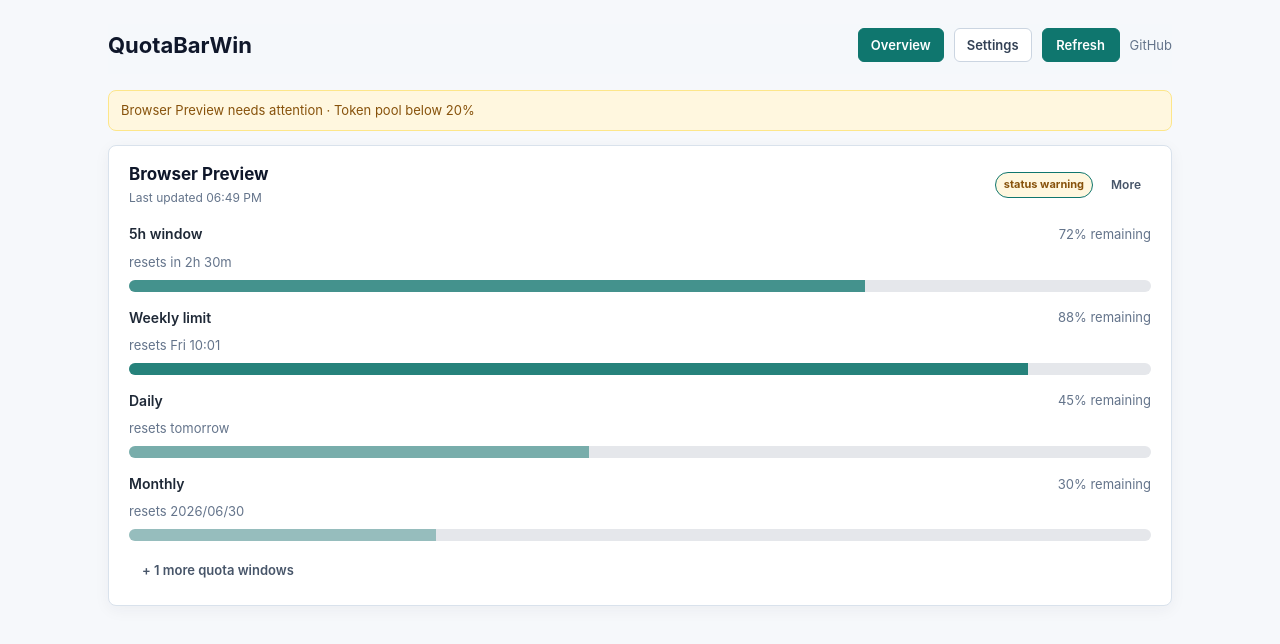
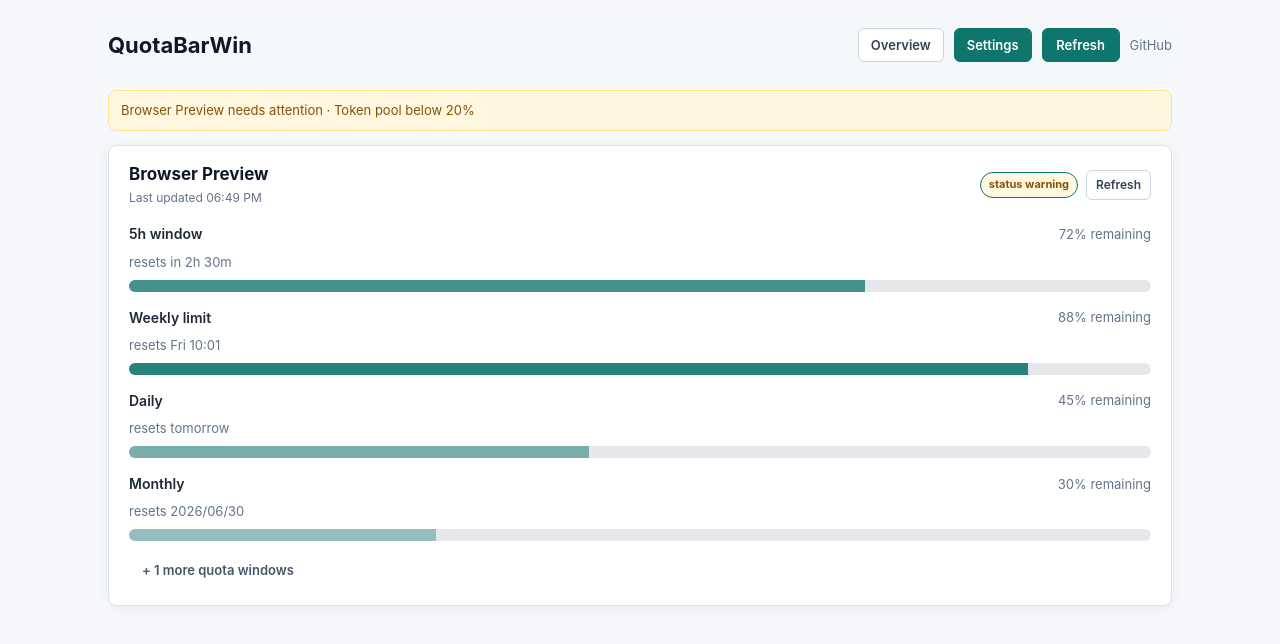
Before and after one commit to Shawlaw/QuotaBarWin, a React (Vite) app: page / in a window 1280 px wide. Shown: the top 644 px of the page. Built offline with nearby package versions, Linux system fonts and the light colour scheme.

Commit message:
fix: polish quota header and provider actions

```diff
--- a/src/components/Header.tsx
+++ b/src/components/Header.tsx
@@ -23,14 +23,14 @@
       <div className="header-actions">
         <button
           type="button"
-          className={activeView === "overview" ? undefined : "button-secondary"}
+          className={activeView === "overview" ? "button-secondary" : undefined}
           onClick={onOpenOverview}
         >
           Overview
         </button>
         <button
           type="button"
-          className={activeView === "settings" ? undefined : "button-secondary"}
+          className={activeView === "settings" ? "button-secondary" : undefined}
           onClick={onOpenSettings}
         >
           Settings
--- a/src/components/ProviderCard.tsx
+++ b/src/components/ProviderCard.tsx
@@ -28,7 +28,6 @@
   onRefresh
 }: ProviderCardProps) {
   const [statusOpen, setStatusOpen] = useState(false);
-  const [actionsOpen, setActionsOpen] = useState(false);
   const [expanded, setExpanded] = useState(false);
   const refreshedAt = provider.updatedAt ?? provider.diagnostics?.checkedAt ?? null;
   const effectiveStatus = calculateProviderStatus(provider, lowQuotaWarningThreshold);
@@ -66,29 +65,15 @@
             </span>
           )}
           {onRefresh ? (
-            <div className="provider-actions">
-              <button
-                type="button"
-                className="button-ghost button-compact"
-                aria-expanded={actionsOpen}
-                onClick={() => setActionsOpen((current) => !current)}
-                data-testid={`provider-action-menu-${provider.id}`}
-              >
-                More
-              </button>
-              {actionsOpen ? (
-                <div className="provider-actions__menu">
             <button
               type="button"
               className="button-secondary button-compact"
               onClick={onRefresh}
               disabled={isRefreshing}
+              data-testid={`provider-refresh-${provider.id}`}
             >
               {isRefreshing ? "Refreshing" : "Refresh"}
             </button>
-                </div>
-              ) : null}
-            </div>
           ) : null}
         </div>
       </div>
--- a/src/styles.css
+++ b/src/styles.css
@@ -57,6 +57,9 @@
 }
 
 .button-refresh {
+  align-items: center;
+  display: inline-flex;
+  justify-content: center;
   inline-size: 78px;
   overflow: hidden;
   padding: 0 9px;
@@ -216,22 +219,6 @@
   flex-wrap: wrap;
   gap: 8px;
   justify-content: flex-end;
-}
-
-.provider-actions {
-  position: relative;
-}
-
-.provider-actions__menu {
-  background: #ffffff;
-  border: 1px solid #d9e2ec;
-  border-radius: 8px;
-  box-shadow: 0 12px 24px rgb(15 23 42 / 12%);
-  padding: 8px;
-  position: absolute;
-  right: 0;
-  top: calc(100% + 6px);
-  z-index: 10;
 }
 
 .status {
```
Also changed, not shown: 2 other files (tests, documents, lock files or other folders). Lines whose indentation alone changed are shown as unchanged.
